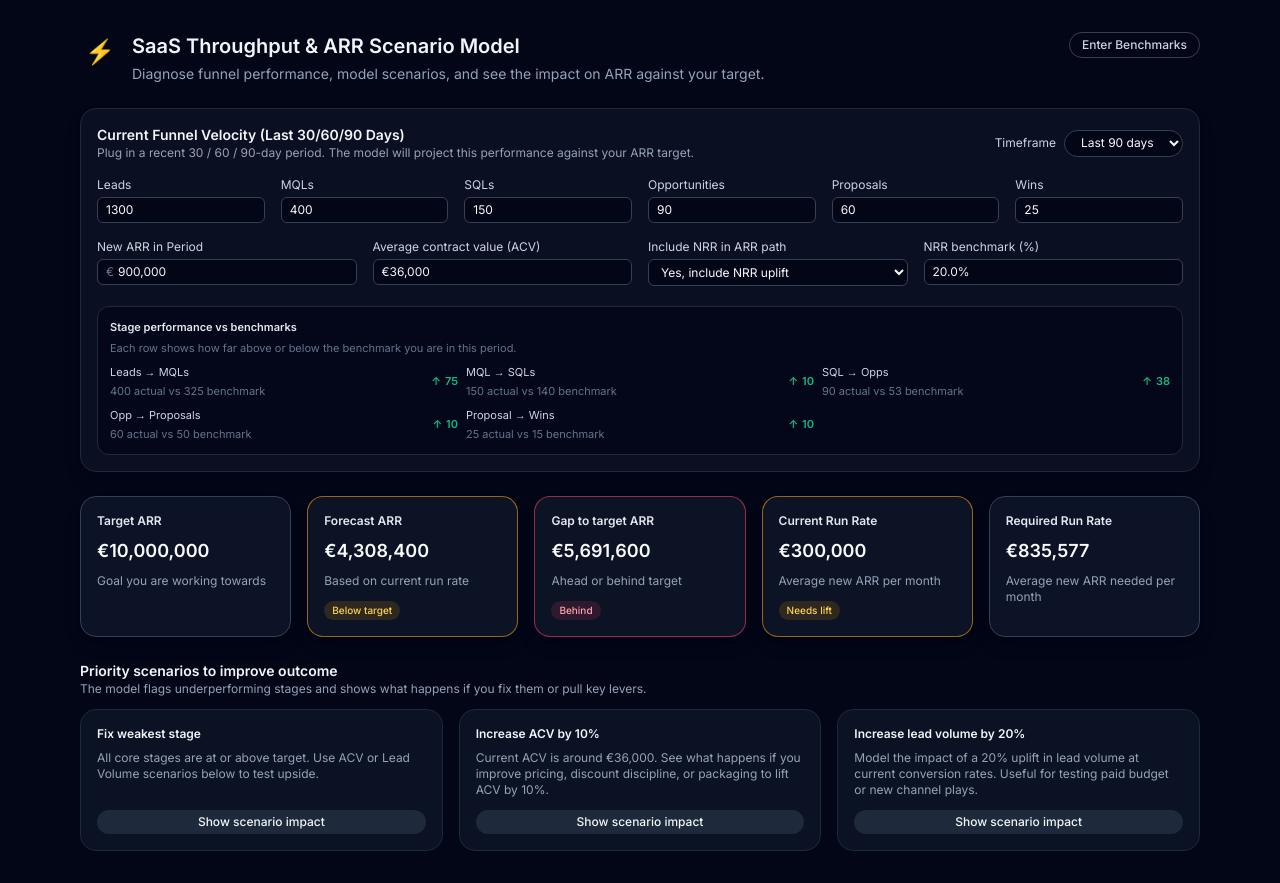
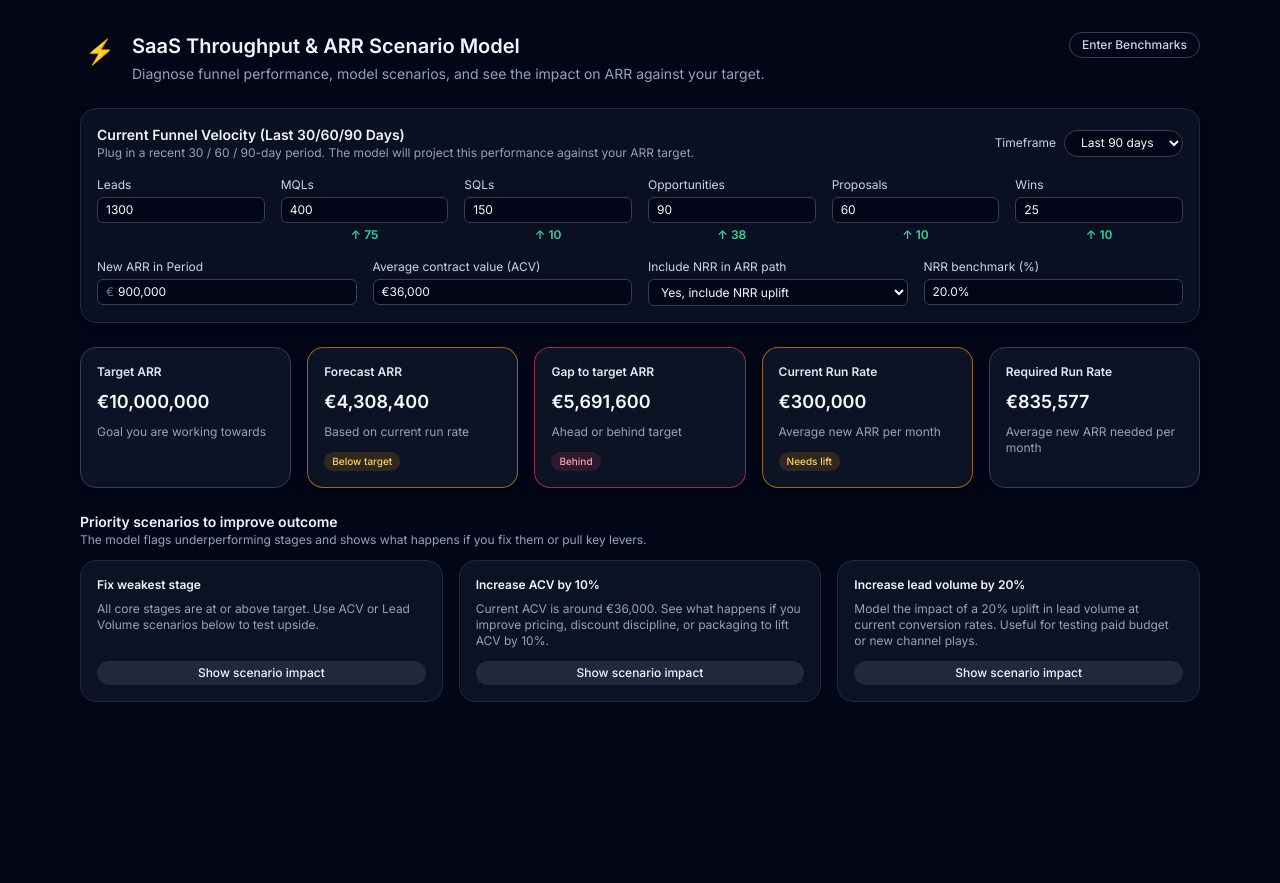
Before and after one commit to powerstephen/saas-throughput-tracker, a Next.js app: page / in a window 1280 px wide. After the commit the page ends 800 px from the top, so only its background shows below. Built offline with nearby package versions, Linux system fonts and the light colour scheme.

Commit message:
Update MainDashboard.tsx

```diff
--- a/components/MainDashboard.tsx
+++ b/components/MainDashboard.tsx
@@ -196,7 +196,7 @@ const MainDashboard: React.FC<MainDashboardProps> = ({
   const monthsInTargetPeriod =
     benchmarks.timeframeWeeks / 4.345;
 
-  // NEW: funnel stage vs benchmark (absolute counts and diff)
+  // Funnel stage vs benchmark (absolute counts and diff)
   const funnelBenchmarkComparisons = useMemo(() => {
     const items = [];
 
@@ -396,7 +396,6 @@ const MainDashboard: React.FC<MainDashboardProps> = ({
       if (field === "newArr") {
         const cleaned = value.replace(/[^\d]/g, "");
         if (!cleaned) {
-          // show blank in the UI (we'll render "" when value is 0)
           return {
             ...prev,
             newArr: 0,
@@ -591,6 +590,36 @@ const MainDashboard: React.FC<MainDashboardProps> = ({
           </div>
         </div>
 
+        {/* Under/over vs benchmark directly under funnel numbers */}
+        <div className="mt-1 grid gap-4 md:grid-cols-6">
+          {/* empty under Leads */}
+          <div className="md:col-span-1" />
+          {funnelBenchmarkComparisons.map((metric) => {
+            const isAbove = metric.diff >= 0;
+            const arrow = isAbove ? "↑" : "↓";
+            const absDiff = Math.round(
+              Math.abs(metric.diff)
+            );
+
+            return (
+              <div
+                key={metric.key}
+                className="flex items-center justify-center text-xs font-semibold"
+              >
+                <span
+                  className={
+                    isAbove
+                      ? "text-emerald-400"
+                      : "text-red-400"
+                  }
+                >
+                  {arrow} {formatInteger(absDiff)}
+                </span>
+              </div>
+            );
+          })}
+        </div>
+
         {/* Bottom row: ARR / ACV / NRR */}
         <div className="mt-4 grid gap-4 md:grid-cols-4">
           <div>
@@ -662,63 +691,6 @@ const MainDashboard: React.FC<MainDashboardProps> = ({
             <div className="mt-1 w-full rounded-md border border-slate-700 bg-slate-950 px-2 py-1 text-xs text-slate-100">
               {formatPercent(benchmarks.nrr - 1)}
             </div>
-          </div>
-        </div>
-
-        {/* NEW: stage metrics vs benchmarks (absolute gaps) */}
-        <div className="mt-5 rounded-xl border border-slate-800 bg-slate-950/80 p-3">
-          <h3 className="text-[11px] font-semibold text-slate-200">
-            Stage performance vs benchmarks
-          </h3>
-          <p className="mt-1 text-[11px] text-slate-500">
-            Each row shows how far above or below the
-            benchmark you are in this period.
-          </p>
-          <div className="mt-2 grid gap-2 md:grid-cols-2 xl:grid-cols-3">
-            {funnelBenchmarkComparisons.map((metric) => {
-              const isAbove = metric.diff >= 0;
-              const arrow = isAbove ? "↑" : "↓";
-              const absDiff = Math.round(
-                Math.abs(metric.diff)
-              );
-
-              return (
-                <div
-                  key={metric.key}
-                  className="flex items-center justify-between text-[11px]"
-                >
-                  <div className="space-y-0.5">
-                    <div className="text-slate-300">
-                      {metric.label}
-                    </div>
-                    <div className="text-slate-500">
-                      {formatInteger(
-                        Math.round(metric.actual)
-                      )}{" "}
-                      actual vs{" "}
-                      {formatInteger(
-                        Math.round(metric.expected)
-                      )}{" "}
-                      benchmark
-                    </div>
-                  </div>
-                  <div
-                    className={`ml-3 flex items-center font-semibold ${
-                      isAbove
-                        ? "text-emerald-500"
-                        : "text-red-500"
-                    }`}
-                  >
-                    <span className="mr-1">
-                      {arrow}
-                    </span>
-                    <span>
-                      {formatInteger(absDiff)}
-                    </span>
-                  </div>
-                </div>
-              );
-            })}
           </div>
         </div>
       </section>
```
